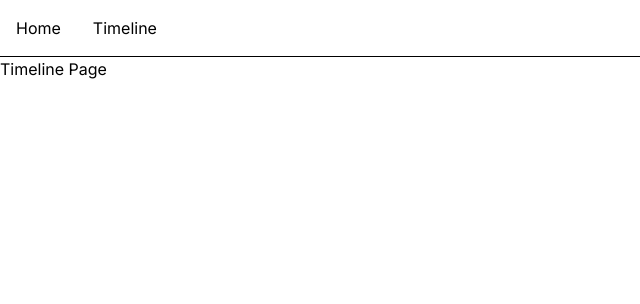
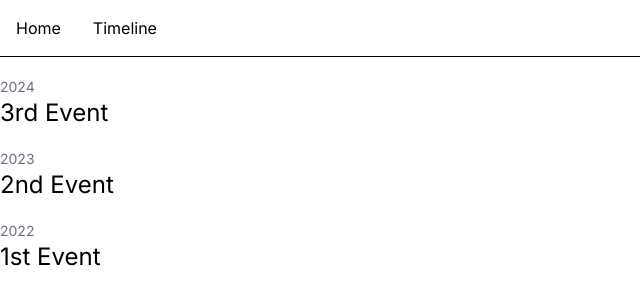
Before and after one commit to PJurke/timelines, a Next.js app: page /timeline in a window 1280 px wide. Shown: the top 304 px of the page, without its empty margins (0-640 px from the left). Built offline with nearby package versions, Linux system fonts and the light colour scheme.

Commit message:
add timeline event type and style

```diff
--- /dev/null
+++ b/app/components/timeline/event/index.tsx
@@ -0,0 +1,17 @@
+const TimelineEvent = (props: TimelineEventProps) => {
+    return (
+
+        <div className="mt-5">
+            <div className="text-gray-500 text-sm">{props.date}</div>
+            <div className="text-2xl">{props.title}</div>
+        </div>
+
+    );
+};
+
+interface TimelineEventProps {
+    date: string;
+    title: string;
+}
+
+export default TimelineEvent;
--- a/app/timeline/page.tsx
+++ b/app/timeline/page.tsx
@@ -1,4 +1,5 @@
 import type { Metadata } from "next";
+import TimelineEvent from "../components/timeline/event";
 
 export const metadata: Metadata = {
   title: "Timeline"
@@ -6,6 +7,12 @@ export const metadata: Metadata = {
 
 export default function Page() {
     return (
-      <h1>Timeline Page</h1>
+
+      <>
+      <TimelineEvent date="2024" title="3rd Event" />
+      <TimelineEvent date="2023" title="2nd Event" />
+      <TimelineEvent date="2022" title="1st Event" />
+      </>
+
     );
   }
```
